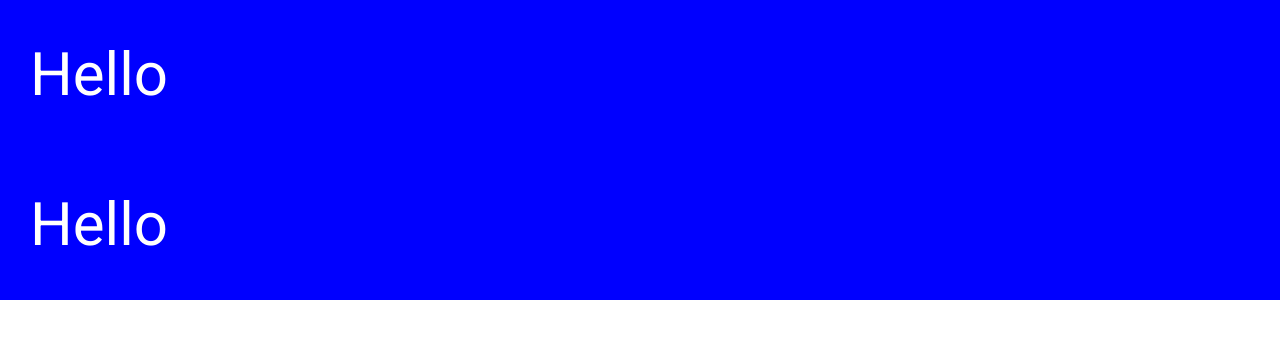
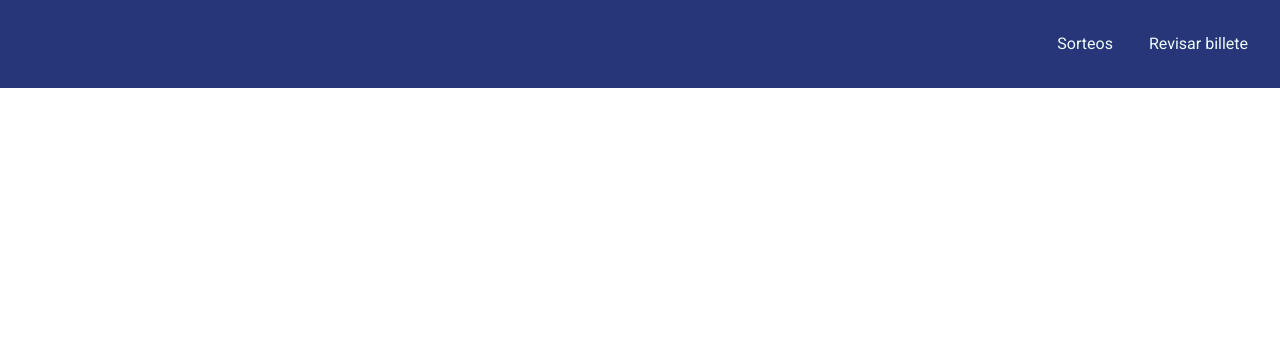
Before and after one commit to JoseAPeralta/lottery-app, a React (Vite) app: page / in a window 1280 px wide. Shown: the top 338 px of the page. Built offline with nearby package versions, Linux system fonts and the light colour scheme.

Commit message:
create navbar component add primary and secondary base color in chakra theme create home component file

```diff
--- a/src/App.tsx
+++ b/src/App.tsx
@@ -1,14 +1,9 @@
-import { Box, Text } from '@chakra-ui/react';
+import { Home } from '@/pages/home';
 
 function App() {
   return (
     <>
-      <Box bg={'red.800'} p={30} color={'white'} fontSize={'6xl'}>
-        Hello
-      </Box>
-      <Text as={'h1'} bg={'red.800'} p={30} color={'white'} fontSize={'6xl'}>
-        Hello
-      </Text>
+      <Home />
     </>
   );
 }
--- /dev/null
+++ b/src/components/Navbar.tsx
@@ -0,0 +1,22 @@
+import { Flex, Link, Text } from '@chakra-ui/react';
+
+const Navbar = () => {
+  return (
+    <nav>
+      <Flex as={'ul'} alignItems={'center'} justifyContent={'end'} gap={'9'} p={'8'} bg={'primary.500'}>
+        <Flex as={'li'}>
+          <Link href='#' color={'#EFFDFB'}>
+            Sorteos
+          </Link>
+        </Flex>
+        <Flex as={'li'}>
+          <Link href='#' color={'#EFFDFB'}>
+            Revisar billete
+          </Link>
+        </Flex>
+      </Flex>
+    </nav>
+  );
+};
+
+export default Navbar;
--- /dev/null
+++ b/src/components/index.ts
@@ -0,0 +1 @@
+export { default as Navbar } from './Navbar';
--- /dev/null
+++ b/src/pages/home/Home.page.tsx
@@ -0,0 +1,11 @@
+import { Navbar } from '@/components';
+
+const Home = () => {
+  return (
+    <>
+      <Navbar />
+    </>
+  );
+};
+
+export default Home;
--- /dev/null
+++ b/src/pages/home/index.ts
@@ -0,0 +1 @@
+export { default as Home } from './Home.page';
--- a/src/theme.js
+++ b/src/theme.js
@@ -1,4 +1,4 @@
-import { extendTheme } from '@chakra-ui/react'
+import { extendTheme } from '@chakra-ui/react';
 
 const theme = extendTheme({
   fonts: {
@@ -6,13 +6,13 @@ const theme = extendTheme({
     body: `'Roboto', sans-serif`,
   },
   colors: {
-  red: {
-    900: '#1a365d',
-    800: 'blue',
-    700: '#2a69ac',
+    primary: {
+      500: '#263679',
+    },
+    secondary: {
+      500: '#263679',
+    },
   },
-}
-})
+});
 
-
-export default theme
+export default theme;
```
